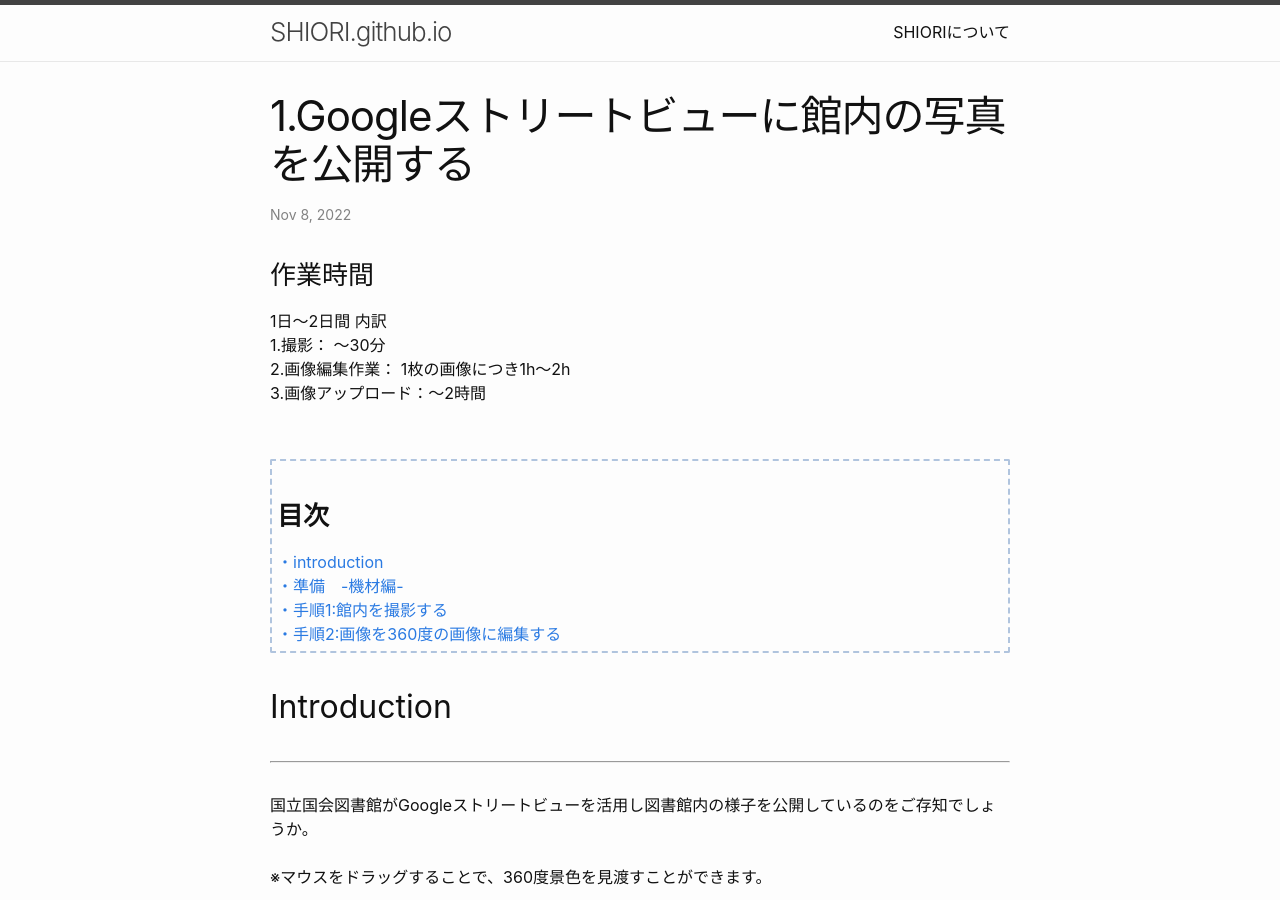
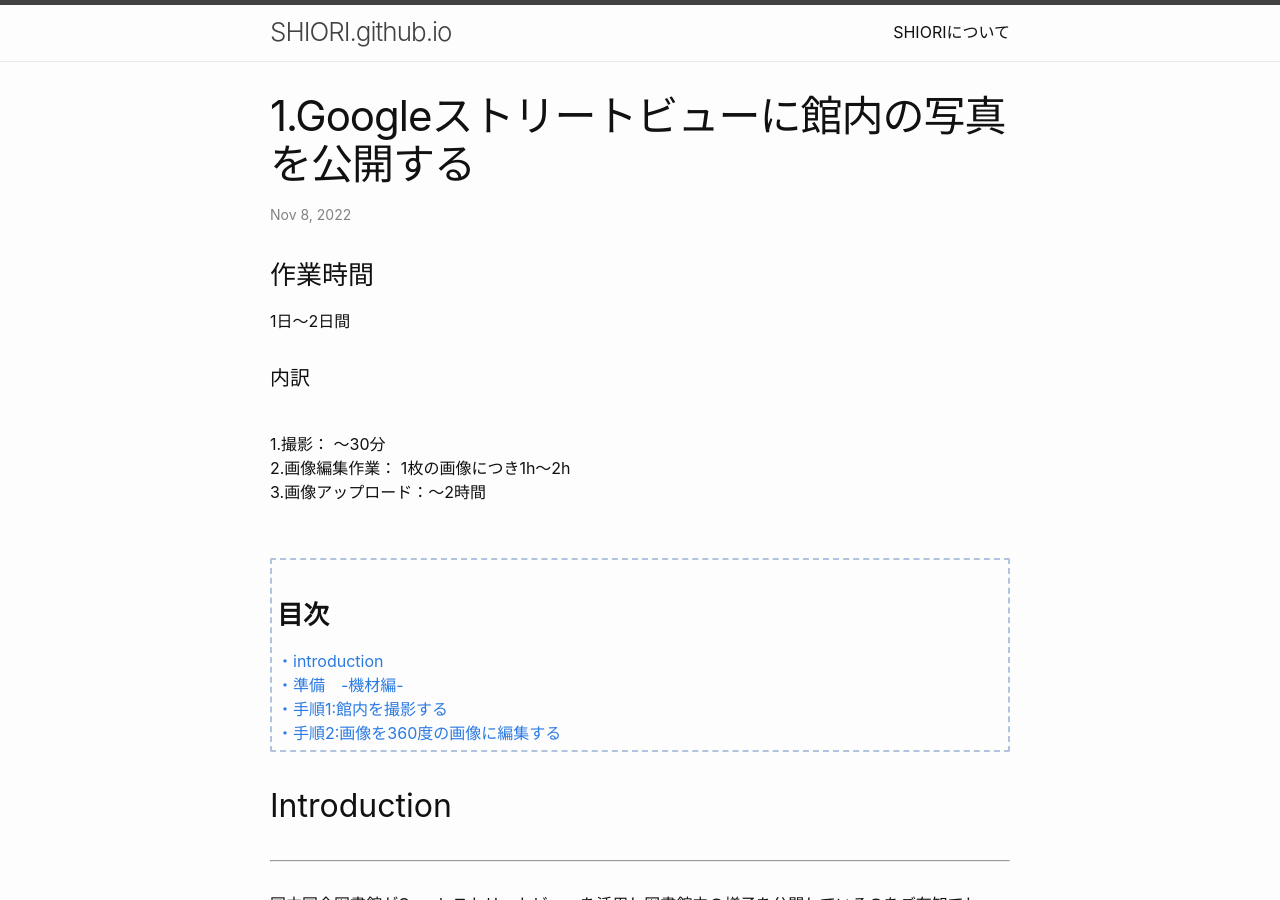
Before and after one commit to mocha-kanano/SHIORI.github.io, a Jekyll site: the page built from _posts/2022-11-08-super-short-article.md, in a window 1280 px wide and 900 px high. Built offline with Jekyll 4.4.1, drawn with Linux system fonts in a browser that asks for light colours.

```diff
--- a/_posts/2022-11-08-super-short-article.md
+++ b/_posts/2022-11-08-super-short-article.md
@@ -7,7 +7,7 @@ categories: Google
 <h3>作業時間</h3>
 <p>1日～2日間
 
-内訳<br>
+<h4>内訳</h4><br>
 1.撮影： ～30分<br>
 2.画像編集作業： 1枚の画像につき1h～2h<br>
 3.画像アップロード：～2時間</p>
```
